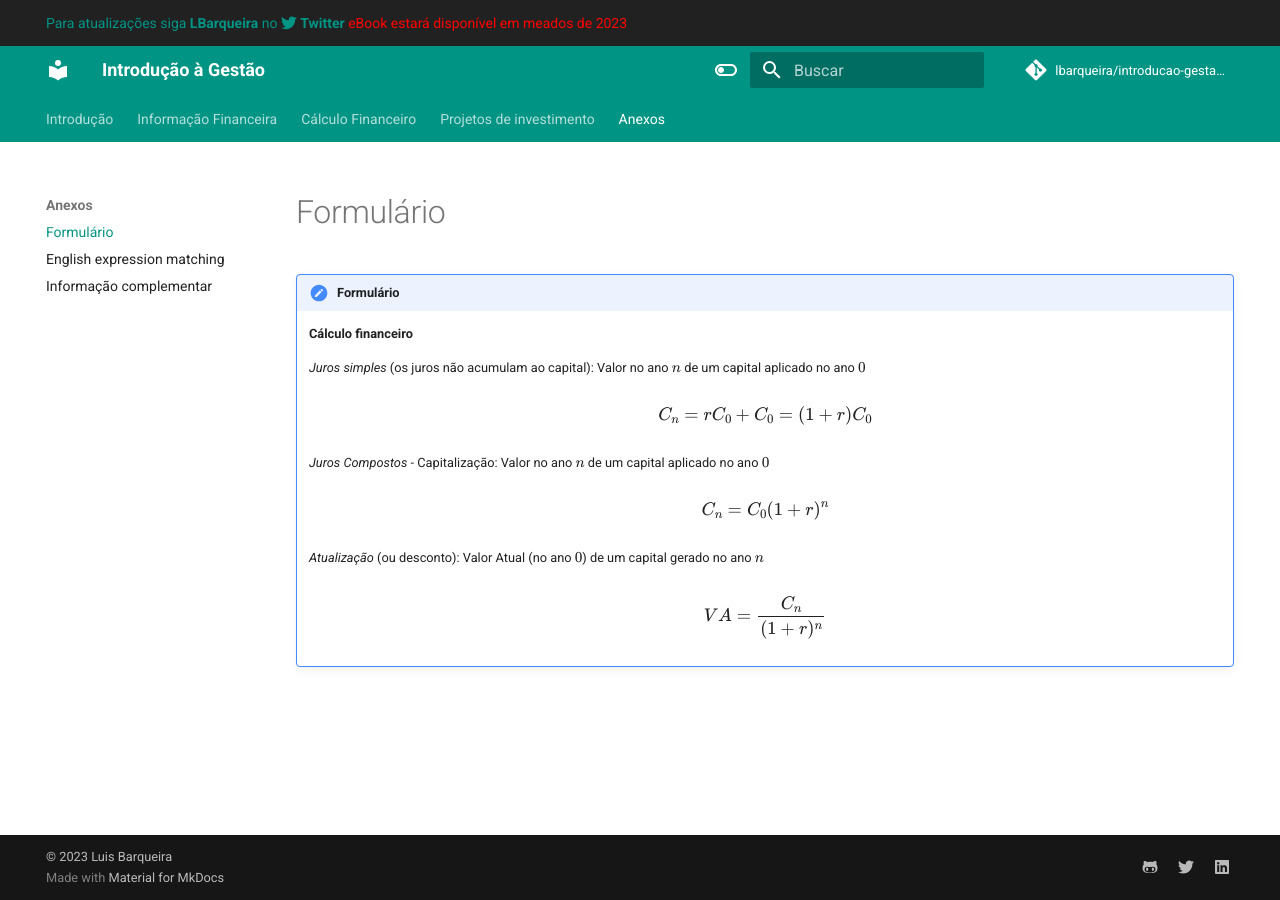
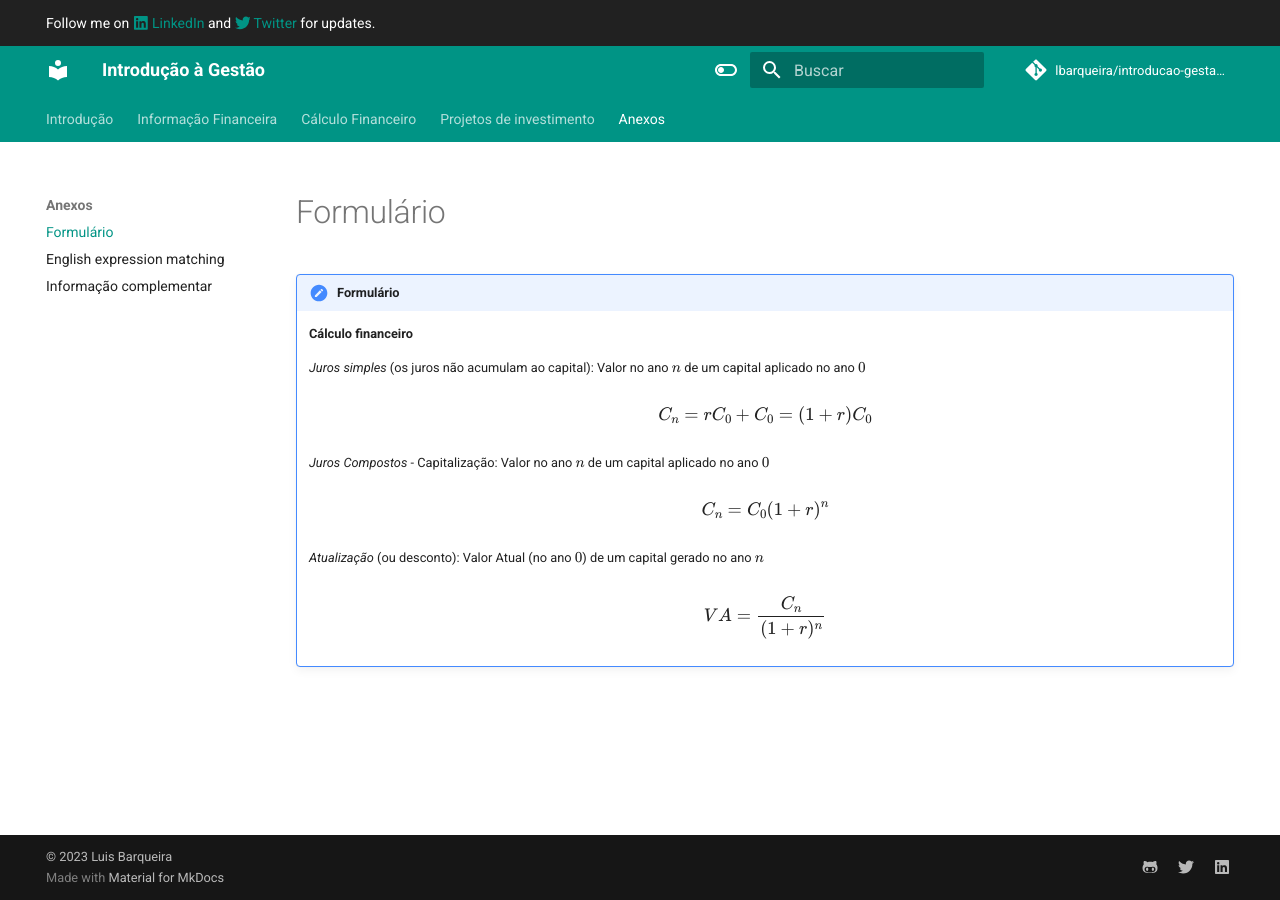
Before and after one commit to lbarqueira/introducao-gestao-material-mkdocs, an MkDocs documentation site: the page built from docs/formulario.md, in a window 1280 px wide. Built offline with MkDocs 1.6.1 and Material for MkDocs 9.7.7, drawn with Linux system fonts in a browser that asks for light colours; comment, search, counter and statistics services are not loaded.

Commit message:
update docs

```diff
--- a/overrides/main.html
+++ b/overrides/main.html
@@ -1,13 +1,19 @@
 {% extends "base.html" %}
 
 {% block announce %}
-  <!-- Add announcement here, including arbitrary HTML -->
-  <a href="https://twitter.com/barqueira">
-    Para atualizações siga <strong>LBarqueira</strong> no
-    <span class="twemoji twitter">
-      {% include ".icons/fontawesome/brands/twitter.svg" %}
-    </span>
-    <strong>Twitter</strong>
-  </a>
-  <span style="color:red">eBook estará disponível em meados de 2023</span>
+Follow me on <a href="https://www.linkedin.com/company/gaseri"><span class="twemoji">{% include ".icons/fontawesome/brands/linkedin.svg" %}</span> LinkedIn</a> and <a href="https://twitter.com/vedranmiletic"><span class="twemoji">{% include ".icons/fontawesome/brands/twitter.svg" %}</span> Twitter</a> for updates.
 {% endblock %}
+
+{% block content %}
+  {{ super() }}
+  {% if page and page.meta %}
+    <p>
+    {% if page.meta.author %}
+      <small>Author: {{ page.meta.author }}</small><br />
+    {% endif %}
+    {% if page.meta.date %}
+      <small>Date: {{ page.meta.date }}</small><br />
+    {% endif %}
+    </p>
+  {% endif %}
+{% endblock %}
```
